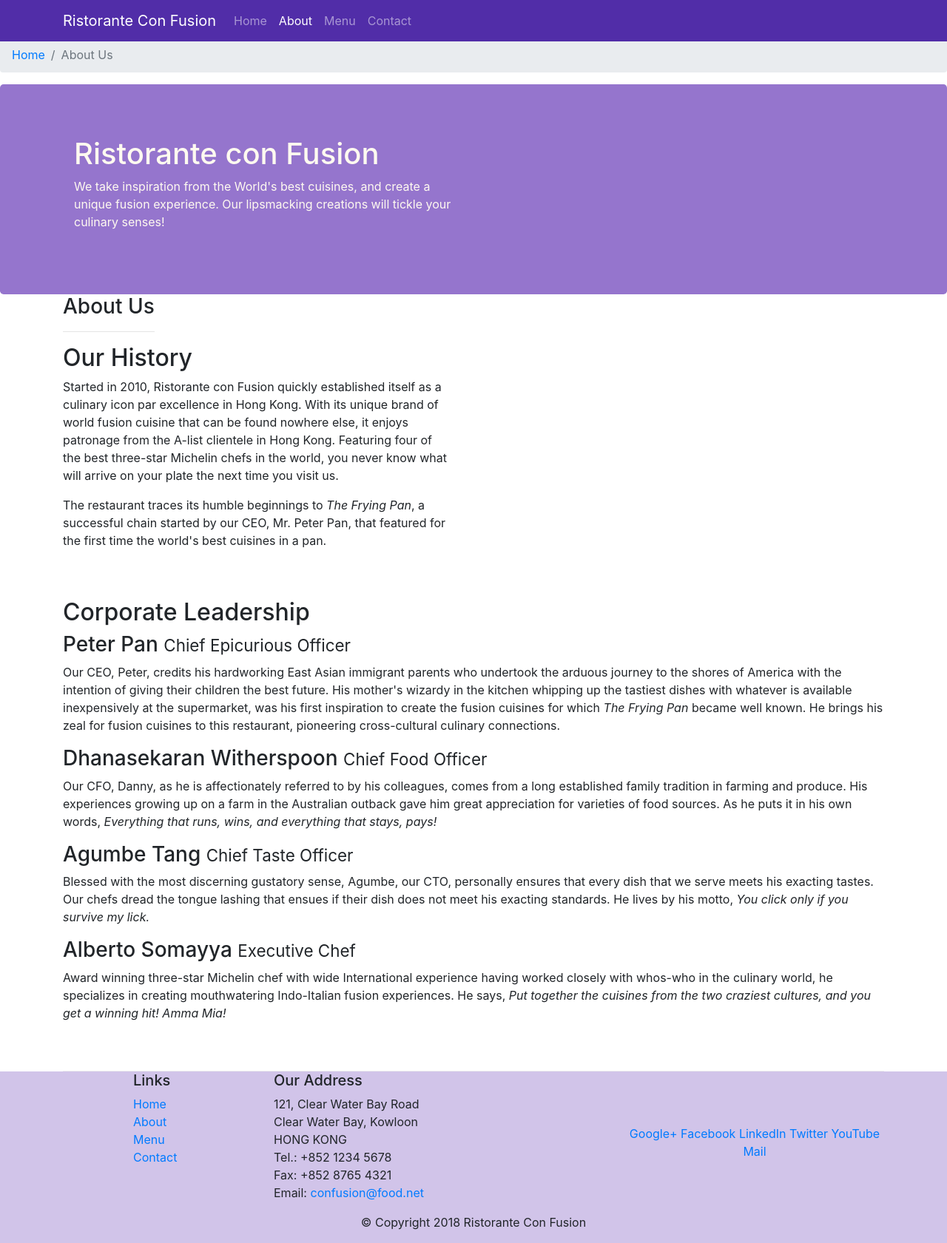
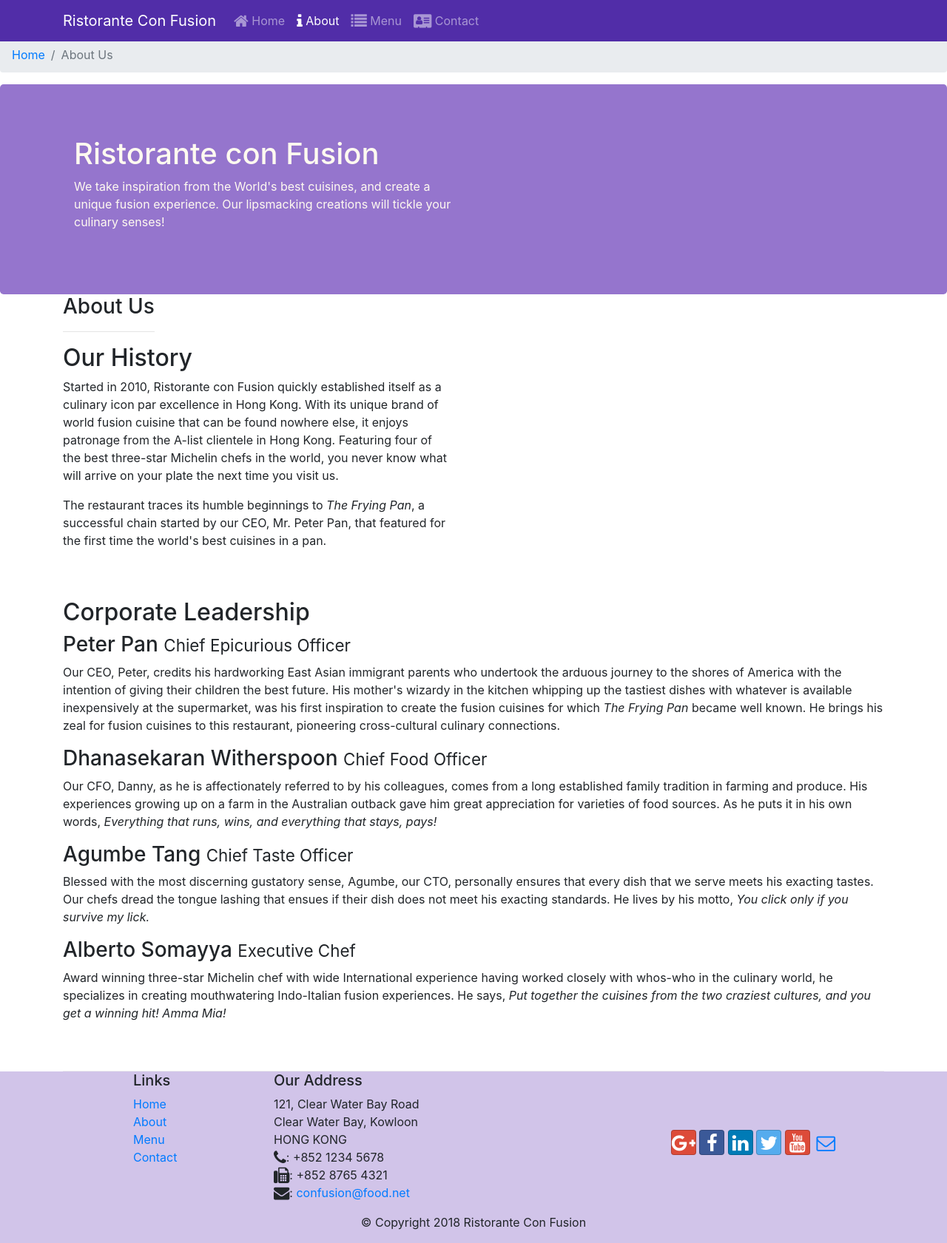
Before and after one commit to guth0025/Bootstrap, a website: page aboutus.html in a window 1280 px wide. Shown: the whole page at 74% size. Drawn offline with nearby package versions, Linux system fonts and the light colour scheme.

Commit message:
FA Icons Bootstrap-Social Icons

```diff
--- a/aboutus.html
+++ b/aboutus.html
@@ -10,6 +10,8 @@
     <!-- Bootstrap CSS -->
     <link rel="stylesheet" href="node_modules/bootstrap/dist/css/bootstrap.min.css">
     <link rel="stylesheet" href="/css/styles.css">
+    <link rel="stylesheet" href="/node_modules/font-awesome/css/font-awesome.min.css">
+    <link rel="stylesheet" href="/node_modules/bootstrap-social/bootstrap-social.css">
     <title>Ristorante Con Fusion: About Us</title>
     <ol class="col-12 breadcrumb">
     <li class="breadcrumb-item"><a href="./index.html">Home</a></li>
@@ -25,10 +27,10 @@
        <a class="navbar-brand" href="#">Ristorante Con Fusion</a>
         <div class="collapse navbar-collapse" id="Navbar">
             <ul class="navbar-nav mr-auto">
-                <li class="nav-item"><a class="nav-link" href="./index.html">Home</a></li>
-                <li class="nav-item active"><a class="nav-link" href="#">About</a></li>
-                <li class="nav-item"><a class="nav-link" href="#">Menu</a></li>
-                <li class="nav-item"><a class="nav-link" href="#">Contact</a></li>
+              <li class="nav-item"><a class="nav-link" href="./index.html"><span class="fa fa-home fa-lg"></span> Home</a></li>
+              <li class="nav-item active"><a class="nav-link" href="#"><span class="fa fa-info fa-lg"></span> About</a></li>
+              <li class="nav-item"><a class="nav-link" href="#"><span class="fa fa-list fa-lg"></span> Menu</a></li>
+              <li class="nav-item"><a class="nav-link" href="#"><span class="fa fa-address-card fa-lg"></span> Contact</a></li>
             </ul>
         </div>
     </div>
@@ -102,20 +104,21 @@
 		              121, Clear Water Bay Road<br>
 		              Clear Water Bay, Kowloon<br>
 		              HONG KONG<br>
-		              Tel.: +852 1234 5678<br>
-		              Fax: +852 8765 4321<br>
-		              Email: <a href="mailto:confusion@food.net">confusion@food.net</a>
+                  <i class="fa fa-phone fa-lg"></i>: +852 1234 5678<br>
+                  <i class="fa fa-fax fa-lg"></i>: +852 8765 4321<br>
+                  <i class="fa fa-envelope fa-lg"></i>:
+                  <a href="mailto:confusion@food.net">confusion@food.net</a>
 		           </address>
                 </div>
                 <div class="col-12 col-sm-4 align-self-center">
-                    <div class="text-center">
-                        <a href="http://google.com/+">Google+</a>
-                        <a href="http://www.facebook.com/profile.php?id=">Facebook</a>
-                        <a href="http://www.linkedin.com/in/">LinkedIn</a>
-                        <a href="http://twitter.com/">Twitter</a>
-                        <a href="http://youtube.com/">YouTube</a>
-                        <a href="mailto:">Mail</a>
-                    </div>
+                  <div class="text-center">
+                      <a class="btn btn-social-icon btn-google" href="http://google.com/+"><i class="fa fa-google-plus"></i></a>
+                      <a class="btn btn-social-icon btn-facebook" href="http://www.facebook.com/profile.php?id="><i class="fa fa-facebook"></i></a>
+                      <a class="btn btn-social-icon btn-linkedin" href="http://www.linkedin.com/in/"><i class="fa fa-linkedin"></i></a>
+                      <a class="btn btn-social-icon btn-twitter" href="http://twitter.com/"><i class="fa fa-twitter"></i></a>
+                      <a class="btn btn-social-icon btn-google" href="http://youtube.com/"><i class="fa fa-youtube"></i></a>
+                      <a class="btn btn-social-icon" href="mailto:"><i class="fa fa-envelope-o"></i></a>
+                  </div>
                 </div>
            </div>
            <div class="row justify-content-center">
--- a/package.json
+++ b/package.json
@@ -15,6 +15,8 @@
   },
   "dependencies": {
     "bootstrap": "^4.0.0",
+    "bootstrap-social": "^5.1.1",
+    "font-awesome": "^4.7.0",
     "jquery": "^3.3.1",
     "popper.js": "^1.12.9"
   }
```
Also changed, not shown: index.html (+18 -15 lines), 1 other file.
